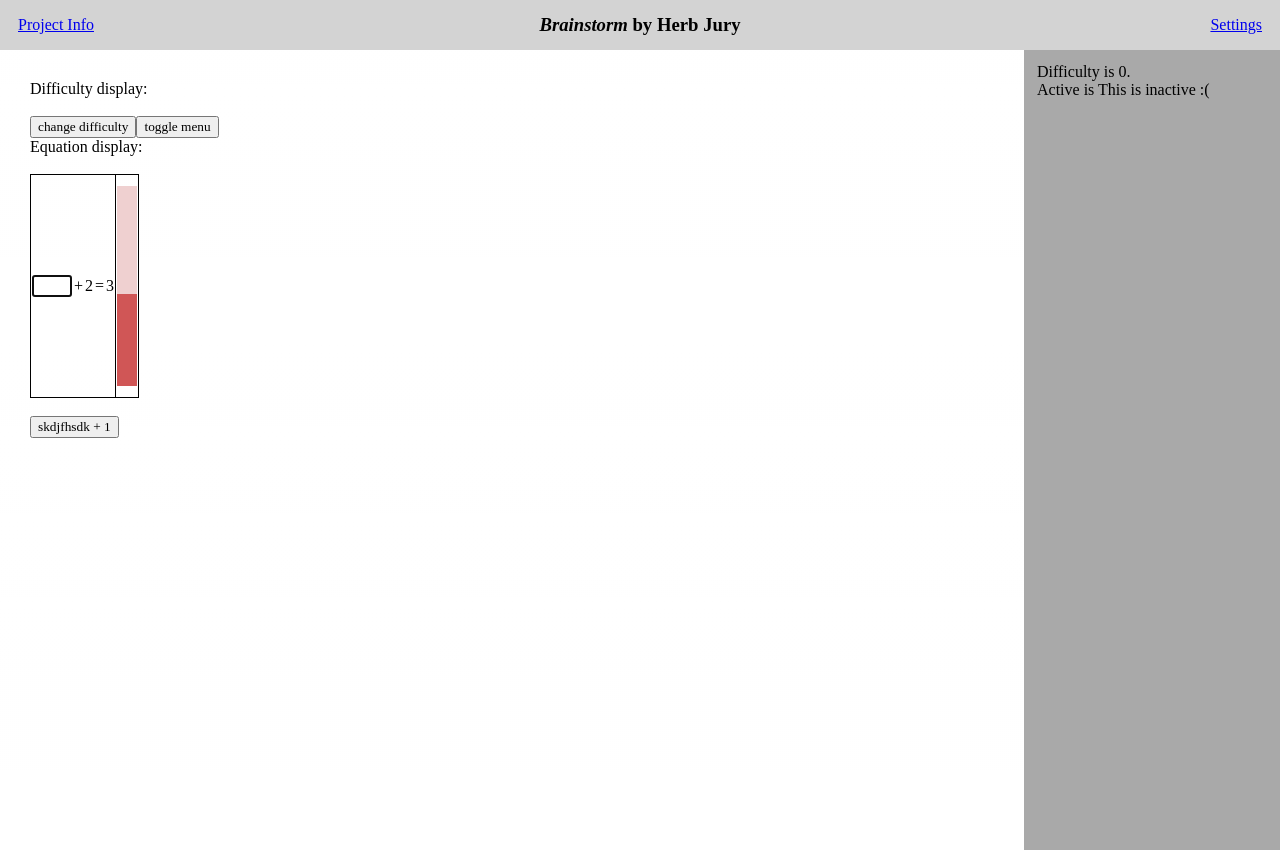
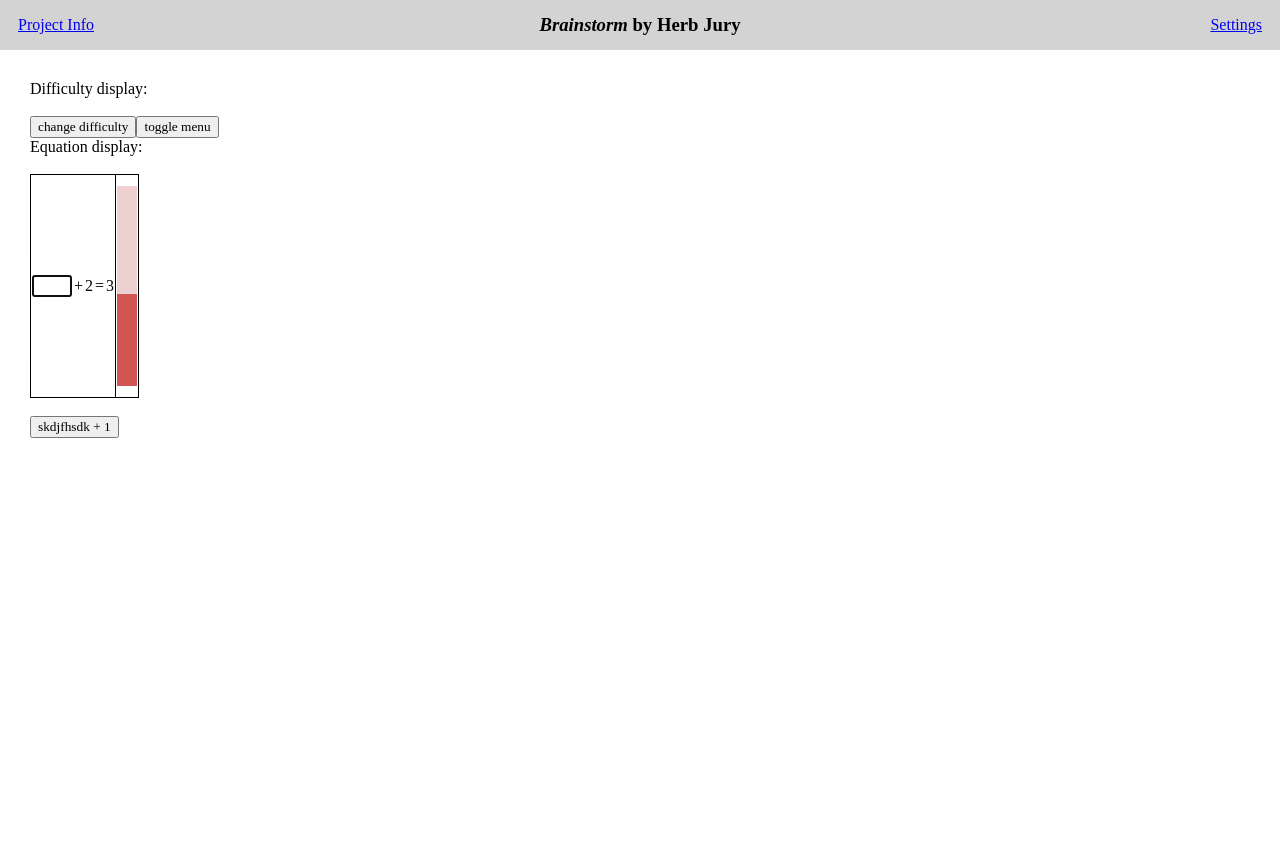
Before and after one commit to MrMugwump/BrainstormComp225, a Next.js app: page / in a window 1280 px wide. After the commit the page ends 800 px from the top, so only its background shows below. Built offline with nearby package versions, Linux system fonts and the light colour scheme.

Commit message:
Toggleable settings menu

```diff
--- a/src/app/page.tsx
+++ b/src/app/page.tsx
@@ -52,7 +52,7 @@ export default function Home() {
         difficulty = {difficulty}/>
         <button className='button button2' onClick={()=>setDifficulty(1)}>change difficulty</button>
         <button className='button button3' onClick={
-          ()=>setActive(true)
+          ()=>setActive(!isActive)
         }>toggle menu</button>
 
 
--- a/src/app/settings.tsx
+++ b/src/app/settings.tsx
@@ -2,13 +2,12 @@ import React from "react"
 import { useState, useEffect } from 'react';
 import "./settingsStyle.css"
 
-const SettingsMenu = ({isActive, difficulty, activeMessage}:any) => (
+const SettingsMenu = ({difficulty}:any) => (
     <table className="settingsMenu">
         <tbody>
             <tr>
               <td className="settingsMenuBox">
                 Difficulty is {difficulty}. <br/>
-                Active is {activeMessage}
               </td>
             </tr>
         </tbody>
@@ -16,24 +15,9 @@ const SettingsMenu = ({isActive, difficulty, activeMessage}:any) => (
 )
 
 export default function SettingsModule({isActive, difficulty}:any) {
-
-    const [activeMessage, setActiveMessage] = useState("This is active!");
-
-    useEffect(() => {
-        if(isActive) {
-            setActiveMessage("This is active!")
-        } else {
-            setActiveMessage("This is inactive :(");
-        }
-    },[isActive]);
-
-    return (
-        <>
-            <SettingsMenu
-                isActive = {isActive}
-                difficulty = {difficulty}
-                activeMessage = {activeMessage}
-            />
-        </>
-    );
+    if(isActive) {
+        return SettingsMenu({difficulty});
+    } else {
+        return (<></>);
+    }
 }
--- a/src/app/settingsStyle.css
+++ b/src/app/settingsStyle.css
@@ -1,6 +1,6 @@
 .settingsMenu {
     position:absolute;
-    height:100%;
+    height:(100%)-50px;
     top:50px;
     width:20%;
     left:80%;
```
